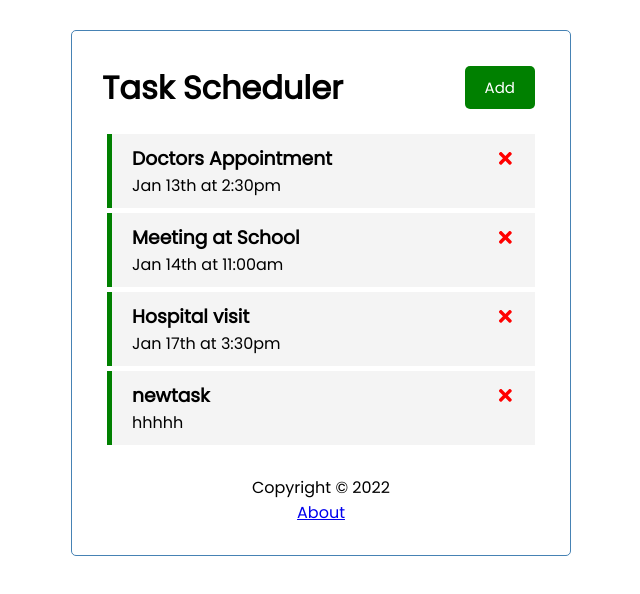
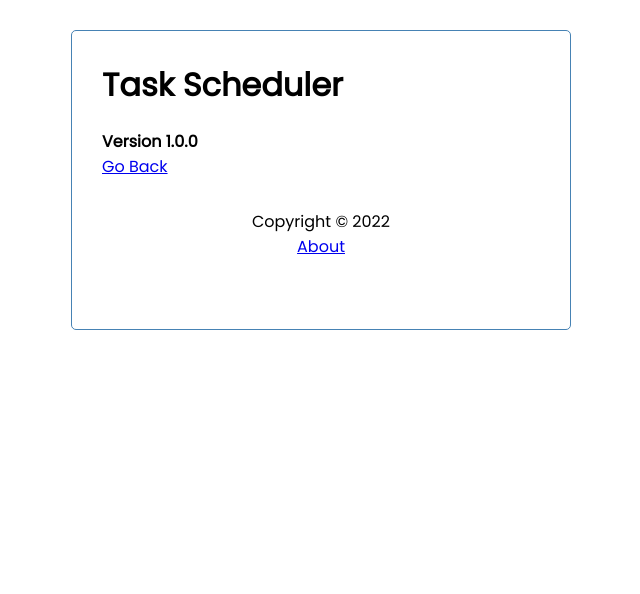
Before and after one commit to vbhzmaj/ReactTaskScheduler, a React (Create React App) app in the folder task-app/: page /about in a window 1280 px wide. Shown: the top 594 px of the page, without its empty margins (319-959 px from the left). Built offline with nearby package versions, Linux system fonts and the light colour scheme; data requests are answered from the project's data file.

Commit message:
add router

```diff
--- a/task-app/package.json
+++ b/task-app/package.json
@@ -10,6 +10,7 @@
     "react": "^18.1.0",
     "react-dom": "^18.1.0",
     "react-icons": "^4.3.1",
+    "react-router-dom": "^6.3.0",
     "react-scripts": "^2.1.3",
     "web-vitals": "^2.1.4"
   },
--- a/task-app/src/App.js
+++ b/task-app/src/App.js
@@ -1,9 +1,10 @@
 import {useState, useEffect} from 'react'
+import {BrowserRouter as Router, Routes, Route} from 'react-router-dom'
 import Header from './components/Header'
 import Footer from './components/Footer'
 import Tasks from './components/Tasks'
 import AddTask from './components/AddTask'
-import React from 'react';
+import React, {Component} from 'react'
 import About from './components/About'
 
 function App() {
@@ -92,20 +93,33 @@ setTasks(tasks.map((task) =>
 }
 
   return (
+    <Router>
     <div className="container">
 
       <Header onAdd={() => setShowAddTask(!showAddTask)}
         showAdd={showAddTask}
       />
-      {showAddTask && <AddTask onAdd={addTask}
+      <Routes>
+      <Route
+        path='/'
+        element={<>
+          {showAddTask && <AddTask onAdd={addTask}
       />}
-      {tasks.length > 0 ? (<Tasks tasks={tasks} onDelete=
-      {deleteTask} onToggle= {toggleReminder}/>
+      {tasks.length > 0 ? (
+      <Tasks
+        tasks={tasks}
+        onDelete= {deleteTask}
+        onToggle= {toggleReminder}/>
       ) : ('No Tasks To Show'
       )}
+        </>}
 
+      />
+    <Route path='/about' element={<About/>} />
+    </Routes>
     <Footer />
     </div>
+    </Router>
     //other possibility: //(<Header title='Hello'/>)
   );
 }
--- a/task-app/src/components/About.js
+++ b/task-app/src/components/About.js
@@ -1,10 +1,11 @@
 import React from 'react'
+import { Link } from 'react-router-dom'
 
 const About = () => {
    return (
    <div>
        <h4>Version 1.0.0</h4>
-       <a href='/'>Go Back</a>
+       <Link to='/'>Go Back</Link>
    </div>
    )
 }
--- a/task-app/src/components/Footer.js
+++ b/task-app/src/components/Footer.js
@@ -1,10 +1,11 @@
 import React from 'react'
+import { Link} from 'react-router-dom'
 
 const Footer = () => {
   return (
     <footer>
         <p>Copyright &copy; 2022</p>
-        <a href="/about">About</a>
+        <Link to='/about'>About</Link>
     </footer>
   )
 }
--- a/task-app/src/components/Header.js
+++ b/task-app/src/components/Header.js
@@ -1,15 +1,18 @@
 import PropTypes from 'prop-types'
+import {useLocation} from 'react-router-dom'
 import Button from './Button'
-import React, { Component }  from 'react';
+import React, { Component }  from 'react'
 
 const Header = ({title, onAdd, showAdd}) => {
+  const location = useLocation()
   return (
     <header className='header'>
     <h1>{title}</h1>
-    <Button
-    color={showAdd ?     'red' : 'green'}
-    text={showAdd ?     'Close' : 'Add'}
-    onClick=       {onAdd} />
+    {location.pathname === '/' && (<Button
+    color={showAdd ? 'red' : 'green'}
+    text={showAdd ? 'Close' : 'Add'}
+    onClick= {onAdd} />
+    )}
     </header>
   )
 }
```
Also changed, not shown: 1 other file (tests, documents, lock files or other folders).
